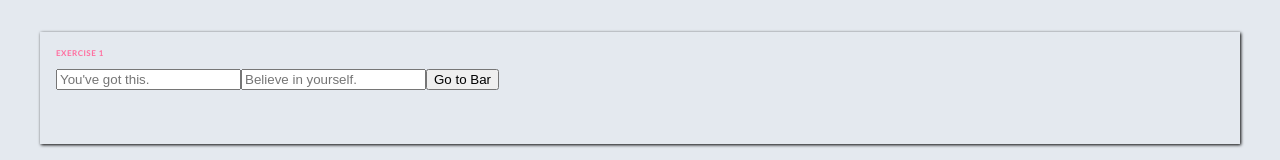
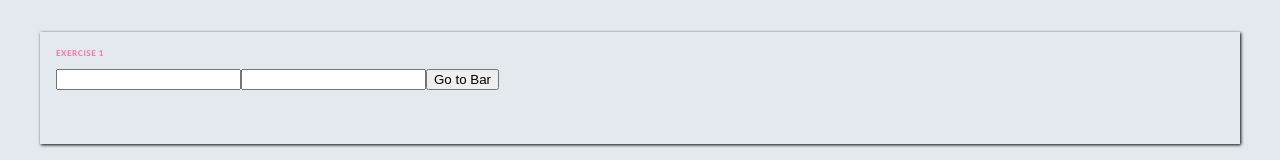
Before and after one commit to tzlilhaim/react-input-lesson-exercises, a React (Create React App) app: page / in a window 1280 px wide. Shown: the top 160 px of the page. Built offline with nearby package versions, Linux system fonts and the light colour scheme.

Commit message:
ex1 start

```diff
--- a/src/components/Exercise1.js
+++ b/src/components/Exercise1.js
@@ -2,11 +2,19 @@ import React, { Component } from 'react';
 
 class Exercise1 extends Component {
 
+    constructor() {
+        super()
+        this.state = {
+            name: "",
+            age: ""
+        }
+    }
+
     render() {
         return (
             <div>
-                <input placeholder="You've got this." />
-                <input placeholder="Believe in yourself." />
+                <input id="i1" />
+                <input id="i2" />
                 <button>Go to Bar</button>
             </div>
         );
```
